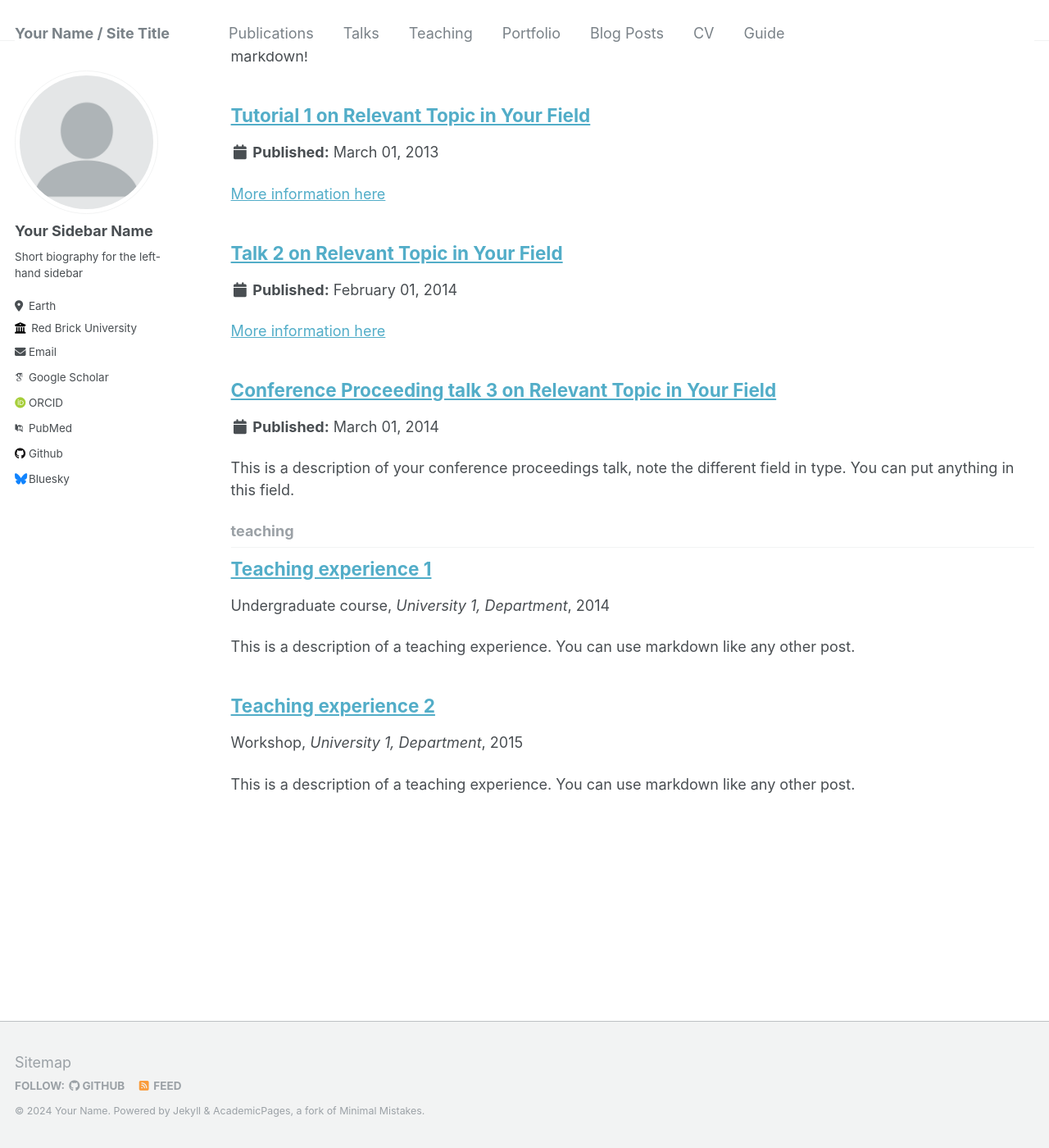
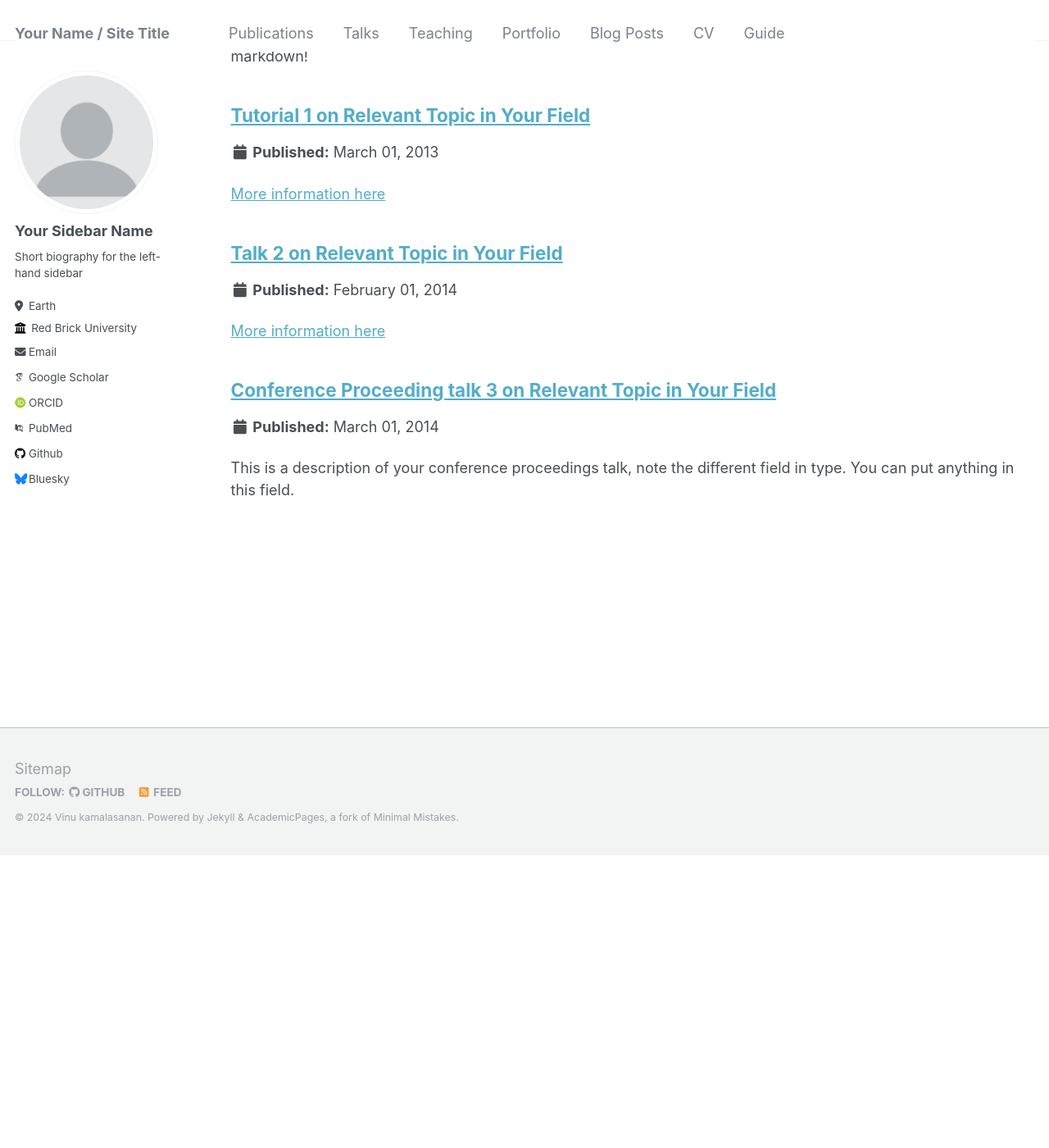
Before and after one commit to vinu-kamalasanan/vinu-kamalasanan.github.io, a Jekyll site: the page built from _pages/collection-archive.html, in a window 1280 px wide and 1400 px high, scrolled down 2210 px. Shown: the whole window at 82% size. Built offline with Jekyll 4.4.1, drawn with Linux system fonts in a browser that asks for light colours; some web fonts are replaced; after the commit the page ends 3252 px from its top, so only the background shows below that.

Commit message:
files with chnages

```diff
--- a/_config.yml
+++ b/_config.yml
@@ -10,8 +10,8 @@
 locale                   : "en-US"
 title                    : "Your Name / Site Title"
 title_separator          : "-"
-name                     : &name "Your Name"
-description              : &description "personal description"
+name                     : &name "Vinu kamalasanan"
+description              : &description "AR/MR researcher with focus on influencing motion using visualisation"
 url                      : https://academicpages.github.io # the base hostname & protocol for your site e.g. "https://mmistakes.github.io"
 baseurl                  : "" # the subpath of your site, e.g. "/blog"
 repository               : "academicpages/academicpages.github.io"
@@ -200,7 +200,7 @@
 # Collections
 collections:
   teaching:
-    output: true
+    output: false
     permalink: /:collection/:path/
   publications:
     output: true
```
